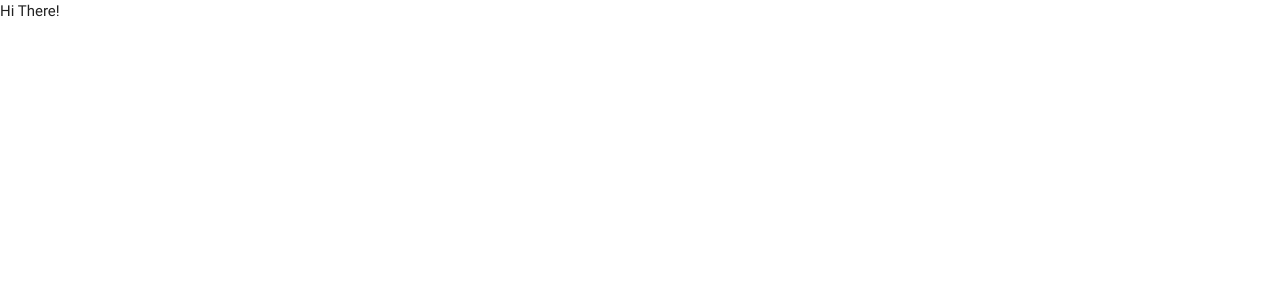
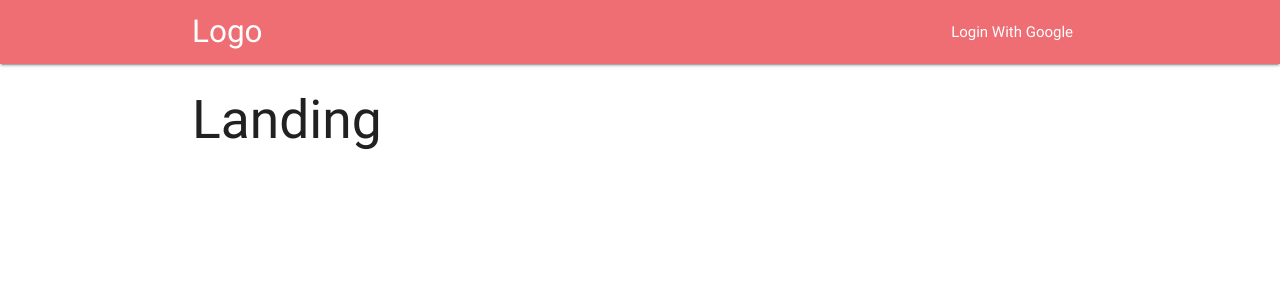
Before and after one commit to Kalcode/emaily-udemy, a React (Create React App) app in the folder client/: page / in a window 1280 px wide. Shown: the top 300 px of the page. Built offline with nearby package versions, Linux system fonts and the light colour scheme.

Commit message:
add basic header

```diff
--- a/client/src/components/App.js
+++ b/client/src/components/App.js
@@ -1,9 +1,32 @@
 import React from 'react'
+import { BrowserRouter, Route } from 'react-router-dom'
+
+import Header from './Header'
+
+const Dashboard = () => {
+  return (<h2>Dashboard</h2>)
+}
+const SurveyNew = () => {
+  return (<h2>SurveyNew</h2>)
+}
+const Landing = () => {
+  return (<h2>Landing</h2>)
+}
+
 
 const App = () => {
   return  (
     <div>
-      Hi There!
+      <BrowserRouter>
+          <div>
+            <Header />
+            <div className='container'>
+              <Route exact path='/' component={Landing} />
+              <Route exact path='/surveys' component={Dashboard} />
+              <Route path='/surveys/new' component={SurveyNew} />
+            </div>
+          </div>
+      </BrowserRouter>
     </div>
   )
 }
--- /dev/null
+++ b/client/src/components/Header.js
@@ -0,0 +1,20 @@
+import React,  { Component } from 'react'
+
+class Header extends Component {
+  render() {
+    return (
+      <nav>
+        <div className='nav-wrapper'>
+          <div className='container'>
+            <a href='#' className='brand-logo left'>Logo</a>
+            <ul id='nav-mobile' className='right'>
+              <li><a href='#'>Login With Google</a></li>
+            </ul>
+          </div>
+        </div>
+      </nav>
+    )
+  }
+}
+
+export default Header
```
